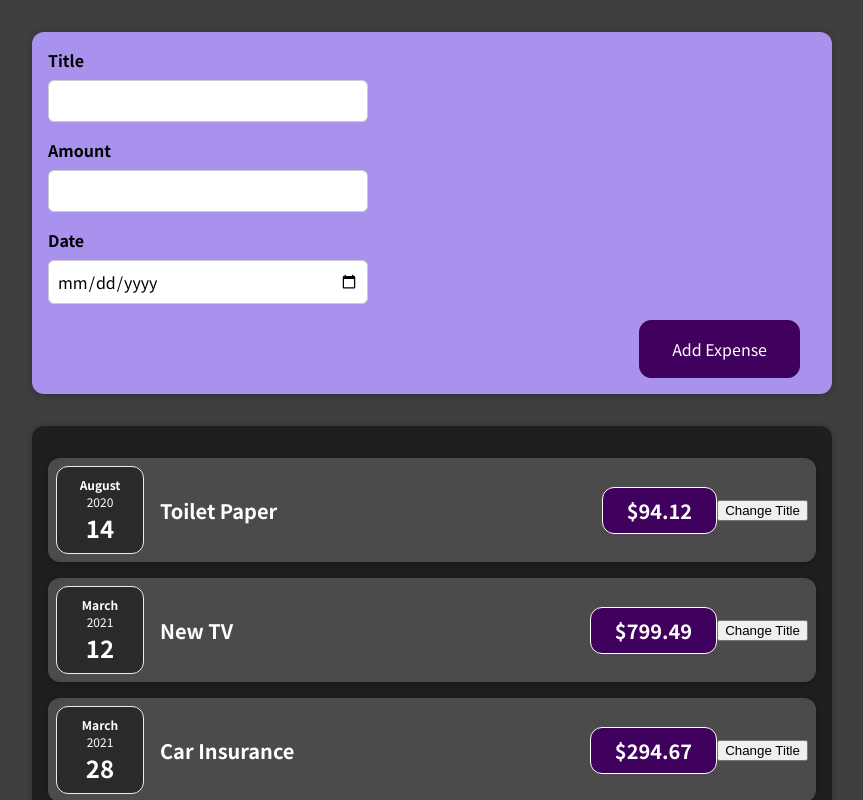
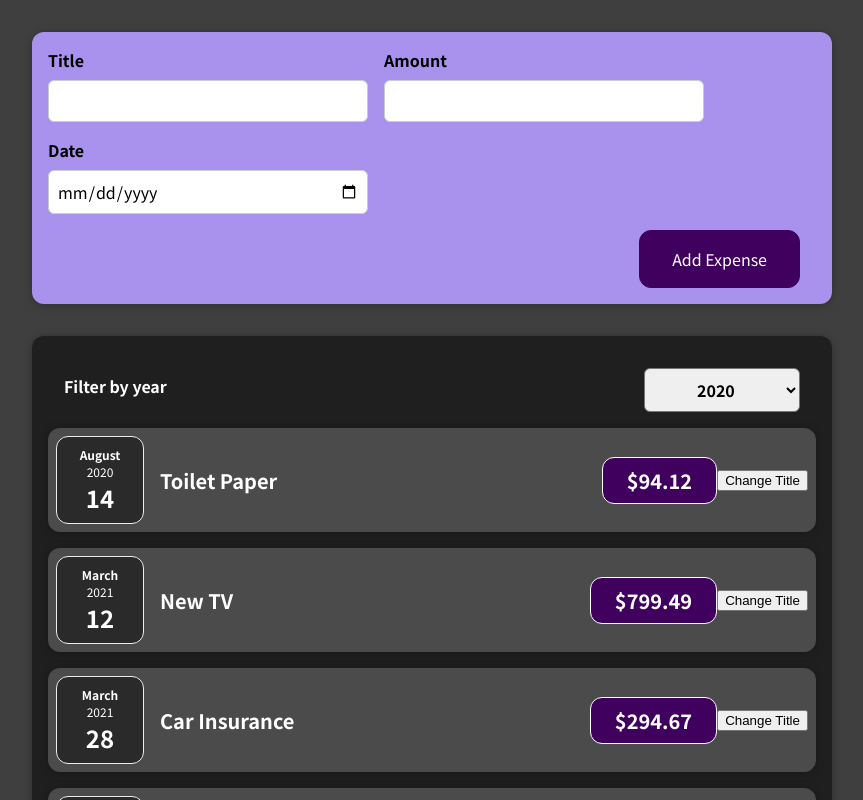
Before and after one commit to HigorMartinez/React-Course---The-Complete-Guide-incl-Hooks-React-Router-Redux-, a React (Create React App) app in the folder Expenses Project/: page / in a window 1280 px wide. Shown: the top 800 px of the page, without its empty margins (208-1071 px from the left). Built offline with nearby package versions, Linux system fonts and the light colour scheme.

Commit message:
Seção 4: React State & Working with Events

```diff
--- a/Expenses Project/src/App.js
+++ b/Expenses Project/src/App.js
@@ -30,9 +30,14 @@
     },
   ];
 
+  const addExpenseHandler = expense => {
+    console.log('In App.js');
+    console.log(expense);
+  };
+
   return (
     <div>
-      <NewExpense />
+      <NewExpense onAddExpense={addExpenseHandler} />
       <Expenses expenses={expenses} />
     </div>
   );
--- a/Expenses Project/src/components/Expenses/ExpenseItem.css
+++ b/Expenses Project/src/components/Expenses/ExpenseItem.css
@@ -35,7 +35,7 @@
     border-radius: 12px;
   }
 
-  @media (min-width: 580px) {
+  @media (min-width: 700px) {
     .expense-item__description {
       flex-direction: row;
       align-items: center;
--- a/Expenses Project/src/components/Expenses/Expenses.js
+++ b/Expenses Project/src/components/Expenses/Expenses.js
@@ -1,10 +1,22 @@
+import React, { useState } from 'react';
+
 import ExpenseItem from './ExpenseItem';
 import Card from '../UI/Card';
+import ExpensesFilter from './ExpensesFilter/ExpensesFilter';
 import "./Expenses.css";
 
 const Expenses = (props) => {
-    return (
-        <Card className="expenses">
+  const [filteredYear, setFilteredYear] = useState('2020');
+
+
+  const expensesFilterHandler = (selectedYear) => {
+    setFilteredYear(selectedYear);
+    console.log(selectedYear);
+  };
+
+  return (
+      <Card className="expenses">
+        <ExpensesFilter selected={filteredYear} expensesFilter={expensesFilterHandler} />
           <ExpenseItem
             title={props.expenses[0].title}
             amount={props.expenses[0].amount}
@@ -25,8 +37,8 @@
             amount={props.expenses[3].amount}
             date={props.expenses[3].date}
           />
-        </Card>
-    );
+      </Card>
+  );
 }
 
 export default Expenses;
--- /dev/null
+++ b/Expenses Project/src/components/Expenses/ExpensesFilter/ExpensesFilter.css
@@ -0,0 +1,24 @@
+.expenses-filter {
+    color: white;
+    padding: 0 1rem;
+  }
+
+  .expenses-filter__control {
+    display: flex;
+    width: 100%;
+    align-items: center;
+    justify-content: space-between;
+    margin: 1rem 0;
+  }
+
+  .expenses-filter label {
+    font-weight: bold;
+    margin-bottom: 0.5rem;
+  }
+
+  .expenses-filter select {
+    font: inherit;
+    padding: 0.5rem 3rem;
+    font-weight: bold;
+    border-radius: 6px;
+  }
--- /dev/null
+++ b/Expenses Project/src/components/Expenses/ExpensesFilter/ExpensesFilter.js
@@ -0,0 +1,27 @@
+import React from 'react';
+
+import './ExpensesFilter.css';
+
+const ExpensesFilter = (props) => {
+
+    const filterHandler = (event) => {
+        const value = event.target.value;
+        props.expensesFilter(value);
+    };
+
+    return (
+        <div className='expenses-filter'>
+            <div className='expenses-filter__control'>
+                <label>Filter by year</label>
+                <select value={props.selected} onChange={filterHandler}>
+                    <option value='2022' >2022</option>
+                    <option value='2021'>2021</option>
+                    <option value='2020'>2020</option>
+                    <option value='2019'>2019</option>
+                </select>
+            </div>
+        </div>
+    );
+};
+
+export default ExpensesFilter;
--- a/Expenses Project/src/components/NewExpense/ExpenseForm.js
+++ b/Expenses Project/src/components/NewExpense/ExpenseForm.js
@@ -2,58 +2,80 @@
 
 import './ExpenseForm.css';
 
-const ExpenseForm = () => {
-    // const [enteredTitle, setEnteredTitle] = useState('');
-    // const [enteredAmount, setEnteredAmount] = useState('');
-    // const [enteredDate, setEnteredDate] = useState('');
-    const [userInput, setUserInput] = useState({
-        enteredTitle: '',
-        enteredAmount: '',
-        enteredDate: ''
-    });
+const ExpenseForm = (props) => {
+    const [enteredTitle, setEnteredTitle] = useState('');
+    const [enteredAmount, setEnteredAmount] = useState('');
+    const [enteredDate, setEnteredDate] = useState('');
+    // const [userInput, setUserInput] = useState({
+    //     enteredTitle: '',
+    //     enteredAmount: '',
+    //     enteredDate: ''
+    // });
 
     const titleChangeHandler = (event) => {
-        // setEnteredTitle(event.target.value);
-        setUserInput({
-            ...userInput,
-            enteredTitle: event.target.value
-        })
+        setEnteredTitle(event.target.value);
+        //setUserInput({
+        //    ...userInput,
+        //    enteredTitle: event.target.value
+        //})
+        // setUserInput((prevState) => {
+        //     return { ...prevState, enteredTitle: event.target.value };
+        // });
     };
 
     const amountChangeHandler = (event) => {
-        // setEnteredAmount(event.target.value);
-        setUserInput({
-            ...userInput,
-            enteredAmount: event.target.value
-        })
+        setEnteredAmount(event.target.value);
+        //setUserInput({
+        //    ...userInput,
+        //   enteredAmount: event.target.value
+        //})
+        // setUserInput((prevState) => {
+        //     return { ...prevState, enteredAmount: event.target.value };
+        // });
     };
 
     const dateChangeHandler = (event) => {
-        // setEnteredDate(event.target.value);
-        setUserInput({
-            ...userInput,
-            enteredDate: event.target.value
-        })
+        setEnteredDate(event.target.value);
+        //setUserInput({
+        //    ...userInput,
+        //    enteredDate: event.target.value
+        //})
+        // setUserInput((prevState) => {
+        //     return { ...prevState, enteredDate: event.target.value };
+        // });
+    };
+
+    const submitHandler = (event) => {
+        event.preventDefault();
+
+        const expenseData = {
+            title: enteredTitle,
+            amount: enteredAmount,
+            date: new Date(enteredDate)
+        };
+
+        props.onSaveExpenseData(expenseData);
+        setEnteredTitle('');
+        setEnteredAmount('');
+        setEnteredDate('');
     };
 
     return (
-        <form>
+        <form onSubmit={submitHandler}>
             <div className='new-expense__controls'>
                 <div className='new-expense__control'>
                     <label>Title</label>
-                    <input type='text' onChange={titleChangeHandler}/>
+                    <input type='text' value={enteredTitle} onChange={titleChangeHandler}/>
                 </div>
-            </div>
-            <div className='new-expense__controls'>
                 <div className='new-expense__control'>
                     <label>Amount</label>
-                    <input type='number' min='0.01' step='0.01' onChange={amountChangeHandler}/>
+                    <input type='number' value={enteredAmount} min='0.01' step='0.01' onChange={amountChangeHandler}/>
                 </div>
             </div>
             <div className='new-expense__controls'>
                 <div className='new-expense__control'>
                     <label>Date</label>
-                    <input type='date' min='2019-01-01' max='2022-12-31' onChange={dateChangeHandler}/>
+                    <input type='date' value={enteredDate} min='2019-01-01' max='2022-12-31' onChange={dateChangeHandler}/>
                 </div>
             </div>
             <div className="new-expense__actions">
--- a/Expenses Project/src/components/NewExpense/NewExpense.js
+++ b/Expenses Project/src/components/NewExpense/NewExpense.js
@@ -3,10 +3,18 @@
 import ExpenseForm from './ExpenseForm';
 import './NewExpense.css';
 
-const NewExpense = () => {
+const NewExpense = (props) => {
+    const saveExpenseDataHandler = (enteredExpenseData) => {
+        const expenseData = {
+            ...enteredExpenseData,
+            id: Math.random().toString()
+        };
+        props.onAddExpense(expenseData);
+    };
+
     return (
         <div className='new-expense'>
-            <ExpenseForm/>
+            <ExpenseForm onSaveExpenseData={saveExpenseDataHandler} />
         </div>
     );
 };
```
